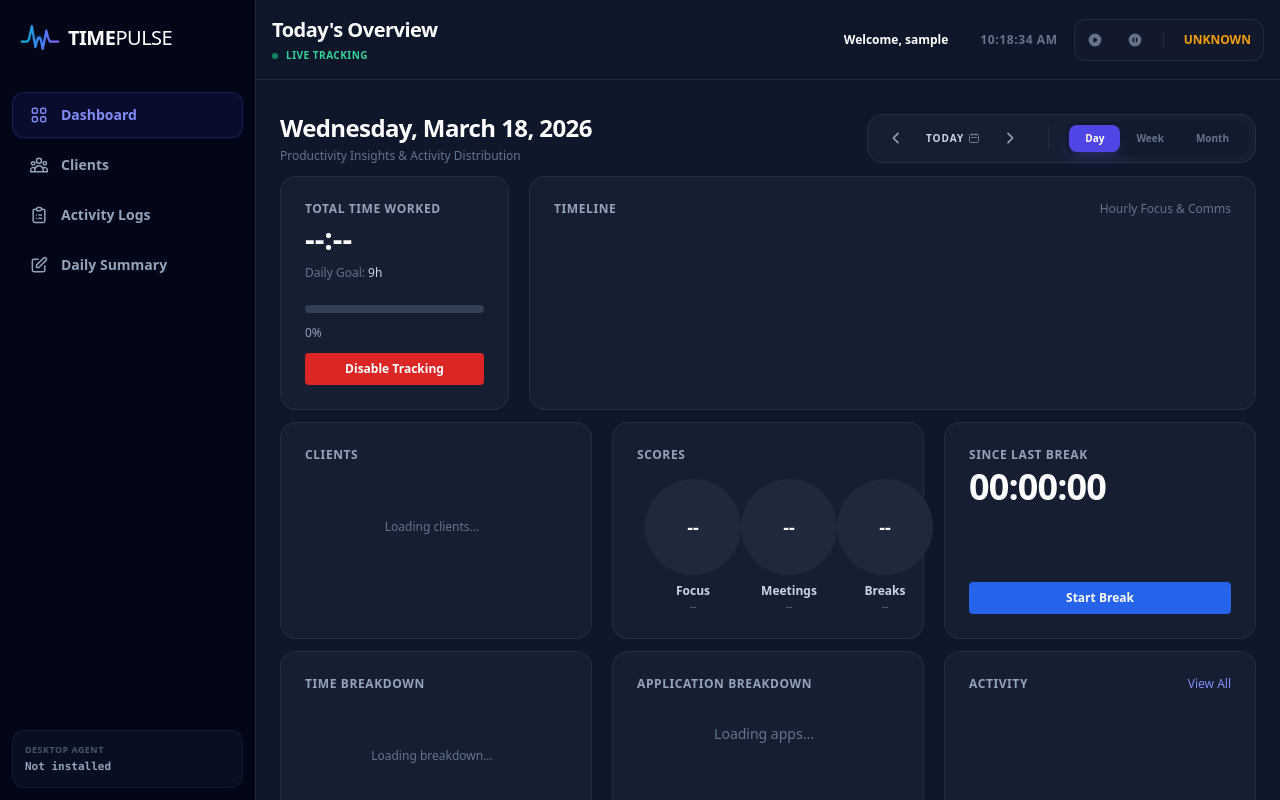
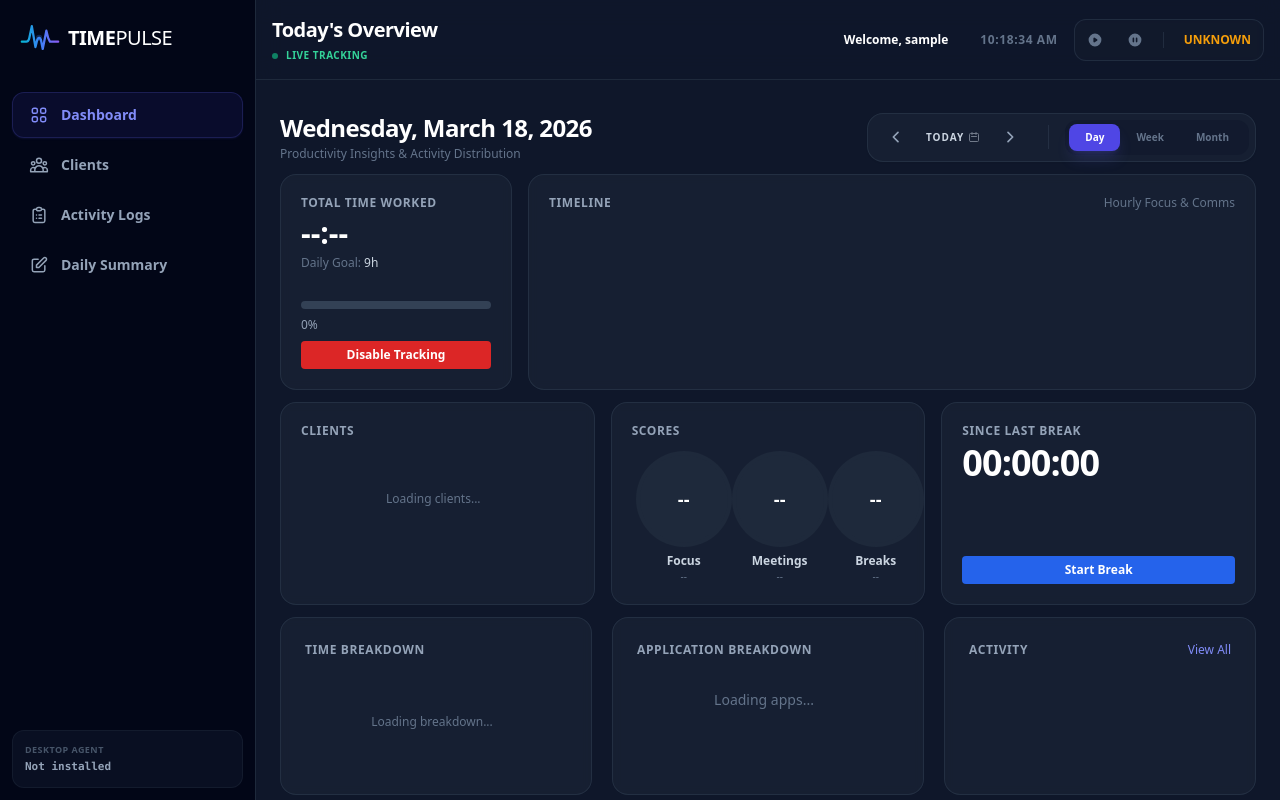
Before and after one commit to ajinkyavinamdar-blip/AITimeKeeper, a Flask app: page / in a window 1280 px wide. Run offline with Flask 3, Linux system fonts and the light colour scheme; the visitor is signed in with stand-in values (Sample User, id 1); data that the repository does not hold is empty; a map, chart or similar area stays blank; some libraries are stand-ins or nearby versions.

Commit message:
v1.5.0: Fix Windows agent, add Windows GUI setup, compact dashboard layout
Windows agent fixes:
- config.py: Add Windows GUI dialogs (tkinter + VBScript fallback) for
  first-run setup. Previously only macOS osascript was supported, so the
  Windows .exe would silently fail to configure and never start tracking.
- config.py: Add Windows ctypes/tkinter alert dialogs
- CI: Add pystray + Pillow to Windows build deps (tray icon was missing)
- PyInstaller spec: Remove tkinter from excludes (needed for Windows dialogs)

Dashboard responsive layout:
- Reduce card padding (p-4 default, p-5 on lg+) for smaller screens
- Compact date heading (text-lg default, text-2xl on lg+)
- Smaller score rings (w-20 default, w-24 on lg+)
- Tighter gaps and spacing throughout
- Compact header padding
- Timeline chart height: h-32 default, h-40 on lg+

Co-Authored-By: Claude Opus 4.6 <noreply@anthropic.com>

```diff
--- a/agent_client/main.py
+++ b/agent_client/main.py
@@ -18,7 +18,7 @@ import threading
 import logging
 import traceback
 
-AGENT_VERSION = '1.4.9'
+AGENT_VERSION = '1.5.0'
 
 import psutil
 
--- a/src/web/templates/application.html
+++ b/src/web/templates/application.html
@@ -201,7 +201,7 @@
         <!-- Main Content -->
         <div class="flex-1 flex flex-col overflow-hidden bg-slate-900">
             <!-- Header -->
-            <header class="bg-slate-900/50 backdrop-blur-md border-b border-slate-800 p-4 mb-2 z-10 shrink-0">
+            <header class="bg-slate-900/50 backdrop-blur-md border-b border-slate-800 px-4 py-2 lg:p-4 mb-1 lg:mb-2 z-10 shrink-0">
                 <div class="flex items-center justify-between">
                     <div class="flex items-center gap-4">
                         {% block header_left %}
@@ -245,7 +245,7 @@
                 </div>
             </header>
 
-            <main class="flex-1 overflow-x-hidden overflow-y-auto bg-slate-900 p-4 lg:p-6">
+            <main class="flex-1 overflow-x-hidden overflow-y-auto bg-slate-900 p-3 lg:p-6">
                 {% block content %}{% endblock %}
             </main>
         </div>
--- a/src/web/templates/dashboard.html
+++ b/src/web/templates/dashboard.html
@@ -11,12 +11,12 @@
 {% endblock %}
 
 {% block content %}
-<div class="space-y-3 pb-4">
+<div class="space-y-2 lg:space-y-3 pb-4">
     <!-- Header with Date and Navigation -->
-    <div class="flex flex-col md:flex-row justify-between items-start md:items-center gap-4 mb-2">
+    <div class="flex flex-col md:flex-row justify-between items-start md:items-center gap-3 mb-1">
         <div>
-            <h1 class="text-2xl font-bold text-white tracking-tight" id="dashboard-date">--</h1>
-            <p class="text-slate-500 text-xs mt-1">Productivity Insights & Activity Distribution</p>
+            <h1 class="text-lg lg:text-2xl font-bold text-white tracking-tight" id="dashboard-date">--</h1>
+            <p class="text-slate-500 text-xs mt-0.5">Productivity Insights & Activity Distribution</p>
         </div>
         <div class="flex items-center gap-4 bg-slate-800/50 p-1.5 rounded-2xl border border-slate-700/50 shadow-sm">
             <div class="flex items-center gap-1 px-2">
@@ -57,22 +57,22 @@
     </div>
 
     <!-- Row 1: Work Hours & Timeline -->
-    <div class="grid grid-cols-1 lg:grid-cols-4 gap-5">
+    <div class="grid grid-cols-1 lg:grid-cols-4 gap-3 lg:gap-4">
         <!-- Work Hours Card -->
         <div
-            class="col-span-1 bg-slate-800/50 rounded-2xl p-6 border border-slate-700/50 backdrop-blur-sm flex flex-col justify-between">
+            class="col-span-1 bg-slate-800/50 rounded-2xl p-4 lg:p-5 border border-slate-700/50 backdrop-blur-sm flex flex-col justify-between">
             <div>
                 <h3 class="text-xs font-semibold text-slate-400 uppercase tracking-wider mb-1">Total Time Worked</h3>
-                <div class="text-3xl font-bold text-white mb-1" id="total-time-display">--:--</div>
+                <div class="text-2xl lg:text-3xl font-bold text-white mb-1" id="total-time-display">--:--</div>
 
-                <div class="flex items-center gap-2 mt-2">
+                <div class="flex items-center gap-2 mt-1">
                     <div class="text-xs text-slate-500">
                         Daily Goal: <span class="text-slate-300">9h</span>
                     </div>
                 </div>
             </div>
 
-            <div class="mt-6 space-y-3">
+            <div class="mt-4 space-y-2">
                 <!-- Progress Bar -->
                 <div class="w-full bg-slate-700 rounded-full h-2">
                     <div class="bg-indigo-500 h-2 rounded-full" id="work-progress-bar" style="width: 0%"></div>
@@ -84,7 +84,7 @@
 
                 <div class="flex gap-2">
                     <button id="tracking-toggle-btn" onclick="toggleTracking()"
-                        class="w-full bg-red-600 hover:bg-red-500 text-white text-xs font-bold py-2 px-4 rounded transition-colors">
+                        class="w-full bg-red-600 hover:bg-red-500 text-white text-xs font-bold py-1.5 px-3 rounded transition-colors">
                         Disable Tracking
                     </button>
                 </div>
@@ -93,39 +93,39 @@
 
         <!-- Timeline (Hourly Stacked Bar) -->
         <div
-            class="col-span-1 lg:col-span-3 bg-slate-800/50 rounded-2xl p-6 border border-slate-700/50 backdrop-blur-sm flex flex-col">
-            <div class="flex justify-between items-center mb-4">
+            class="col-span-1 lg:col-span-3 bg-slate-800/50 rounded-2xl p-4 lg:p-5 border border-slate-700/50 backdrop-blur-sm flex flex-col">
+            <div class="flex justify-between items-center mb-2">
                 <h3 class="text-xs font-semibold text-slate-400 uppercase tracking-wider">Timeline</h3>
                 <div class="text-xs text-slate-500" id="timeline-subtitle">Hourly Focus & Comms</div>
             </div>
-            <div class="flex-1 w-full h-40">
+            <div class="flex-1 w-full h-32 lg:h-40">
                 <canvas id="timelineChart"></canvas>
             </div>
         </div>
     </div>
 
     <!-- Row 2: Clients, Scores, Break Timer -->
-    <div class="grid grid-cols-1 md:grid-cols-3 gap-5">
+    <div class="grid grid-cols-1 md:grid-cols-3 gap-3 lg:gap-4">
 
         <!-- Clients Card (Now List Style) -->
-        <div class="bg-slate-800/50 rounded-2xl p-6 border border-slate-700/50 backdrop-blur-sm flex flex-col">
-            <h3 class="text-xs font-semibold text-slate-400 uppercase tracking-wider mb-4">Clients</h3>
-            <div class="flex-1 overflow-y-auto max-h-48 pr-2 space-y-4" id="client-breakdown-list">
+        <div class="bg-slate-800/50 rounded-2xl p-4 lg:p-5 border border-slate-700/50 backdrop-blur-sm flex flex-col">
+            <h3 class="text-xs font-semibold text-slate-400 uppercase tracking-wider mb-3">Clients</h3>
+            <div class="flex-1 overflow-y-auto max-h-40 lg:max-h-48 pr-2 space-y-3" id="client-breakdown-list">
                 <div class="text-center text-slate-500 text-xs py-10">Loading clients...</div>
             </div>
         </div>
 
         <!-- Scores -->
         <div
-            class="bg-slate-800/50 rounded-2xl p-6 border border-slate-700/50 backdrop-blur-sm flex flex-col justify-between">
-            <h3 class="text-xs font-semibold text-slate-400 uppercase tracking-wider mb-4">Scores</h3>
-            <div class="flex justify-between items-center px-2">
+            class="bg-slate-800/50 rounded-2xl p-4 lg:p-5 border border-slate-700/50 backdrop-blur-sm flex flex-col justify-between">
+            <h3 class="text-xs font-semibold text-slate-400 uppercase tracking-wider mb-3">Scores</h3>
+            <div class="flex justify-between items-center px-1">
                 <!-- Focus -->
-                <div class="flex flex-col items-center gap-2">
-                    <div class="relative w-24 h-24 flex items-center justify-center rounded-full" id="ring-focus"
+                <div class="flex flex-col items-center gap-1.5">
+                    <div class="relative w-20 h-20 lg:w-24 lg:h-24 flex items-center justify-center rounded-full" id="ring-focus"
                         style="background: conic-gradient(#10B981 0%, #1e293b 0);">
                         <div class="absolute inset-1 bg-slate-800 rounded-full flex items-center justify-center">
-                            <span class="text-lg font-bold text-white" id="score-focus-val">--</span>
+                            <span class="text-base lg:text-lg font-bold text-white" id="score-focus-val">--</span>
                         </div>
                     </div>
                     <div class="text-center">
@@ -135,11 +135,11 @@
                 </div>
 
                 <!-- Meetings -->
-                <div class="flex flex-col items-center gap-2">
-                    <div class="relative w-24 h-24 flex items-center justify-center rounded-full" id="ring-meeting"
+                <div class="flex flex-col items-center gap-1.5">
+                    <div class="relative w-20 h-20 lg:w-24 lg:h-24 flex items-center justify-center rounded-full" id="ring-meeting"
                         style="background: conic-gradient(#A855F7 0%, #1e293b 0);">
                         <div class="absolute inset-1 bg-slate-800 rounded-full flex items-center justify-center">
-                            <span class="text-lg font-bold text-white" id="score-meeting-val">--</span>
+                            <span class="text-base lg:text-lg font-bold text-white" id="score-meeting-val">--</span>
                         </div>
                     </div>
                     <div class="text-center">
@@ -149,11 +149,11 @@
                 </div>
 
                 <!-- Breaks -->
-                <div class="flex flex-col items-center gap-2">
-                    <div class="relative w-24 h-24 flex items-center justify-center rounded-full" id="ring-break"
+                <div class="flex flex-col items-center gap-1.5">
+                    <div class="relative w-20 h-20 lg:w-24 lg:h-24 flex items-center justify-center rounded-full" id="ring-break"
                         style="background: conic-gradient(#3B82F6 0%, #1e293b 0);">
                         <div class="absolute inset-1 bg-slate-800 rounded-full flex items-center justify-center">
-                            <span class="text-lg font-bold text-white" id="score-break-val">--</span>
+                            <span class="text-base lg:text-lg font-bold text-white" id="score-break-val">--</span>
                         </div>
                     </div>
                     <div class="text-center">
@@ -166,14 +166,14 @@
 
         <!-- Break Timer -->
         <div
-            class="bg-slate-800/50 rounded-2xl p-6 border border-slate-700/50 backdrop-blur-sm flex flex-col justify-between">
+            class="bg-slate-800/50 rounded-2xl p-4 lg:p-5 border border-slate-700/50 backdrop-blur-sm flex flex-col justify-between">
             <div>
                 <h3 class="text-xs font-semibold text-slate-400 uppercase tracking-wider mb-1">Since Last Break</h3>
-                <div class="text-4xl font-bold text-white tracking-tight" id="time-since-break">0:00:00</div>
+                <div class="text-3xl lg:text-4xl font-bold text-white tracking-tight" id="time-since-break">0:00:00</div>
             </div>
-            <div class="mt-4">
+            <div class="mt-3">
                 <button id="break-toggle-btn" onclick="toggleBreak()"
-                    class="w-full bg-blue-600 hover:bg-blue-500 text-white text-xs font-bold py-2 px-4 rounded transition-colors">
+                    class="w-full bg-blue-600 hover:bg-blue-500 text-white text-xs font-bold py-1.5 px-3 rounded transition-colors">
                     Start Break
                 </button>
             </div>
```
Also changed, not shown: agent_client/config.py (+75 -10 lines), .github/workflows/build-release.yml, 1 other file.
